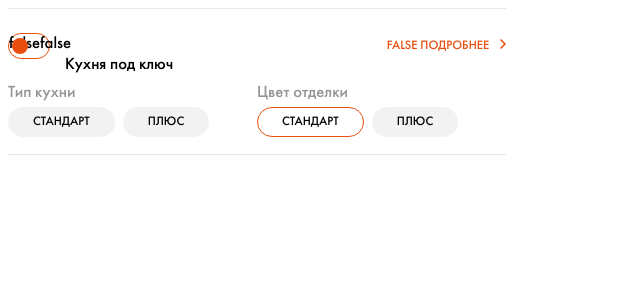
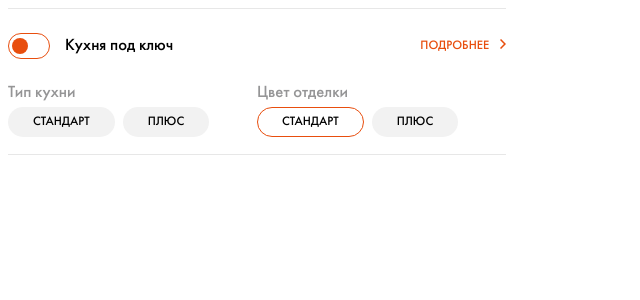
Before and after one commit to povar0305/french_rabbit, a Vue app: page / in a window 1280 px wide. Shown: the top 300 px of the page, without its empty margins (0-640 px from the left). Built offline with nearby package versions, Linux system fonts and the light colour scheme.

Commit message:
убрала дебагг

```diff
--- a/src/App.vue
+++ b/src/App.vue
@@ -12,7 +12,6 @@
             </label>
           </div>
           <a href="#" class="kitchen__link">
-            {{ this.switch }}
             Подробнее
             <svg
               width="6"
--- a/src/components/v-switch.vue
+++ b/src/components/v-switch.vue
@@ -1,6 +1,5 @@
 <template>
   <div>
-    {{this.value }}{{ this.status }}
      <input type="checkbox" :checked="status" v-model="status"  :change="$emit('change', status)"
       />
   </div>
```
